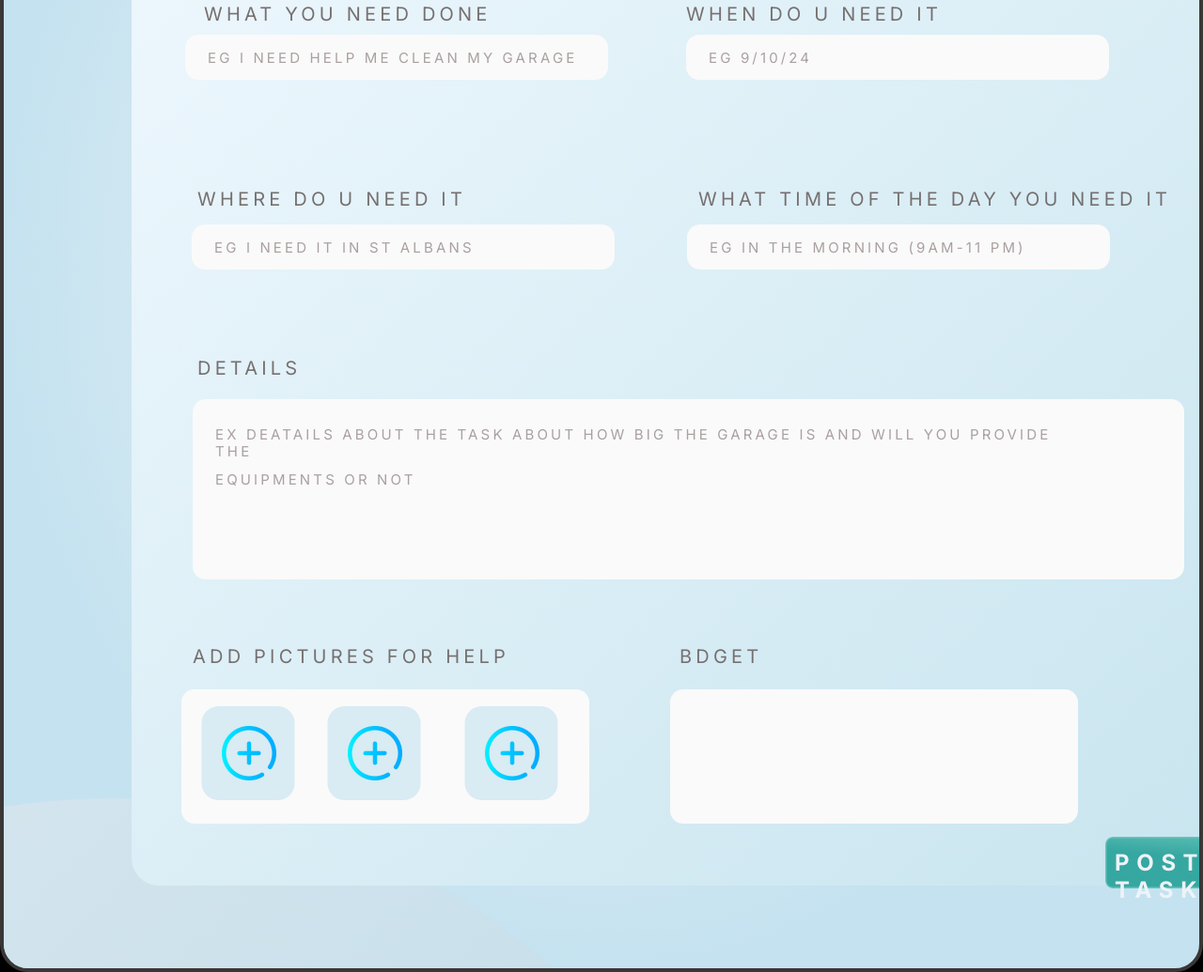
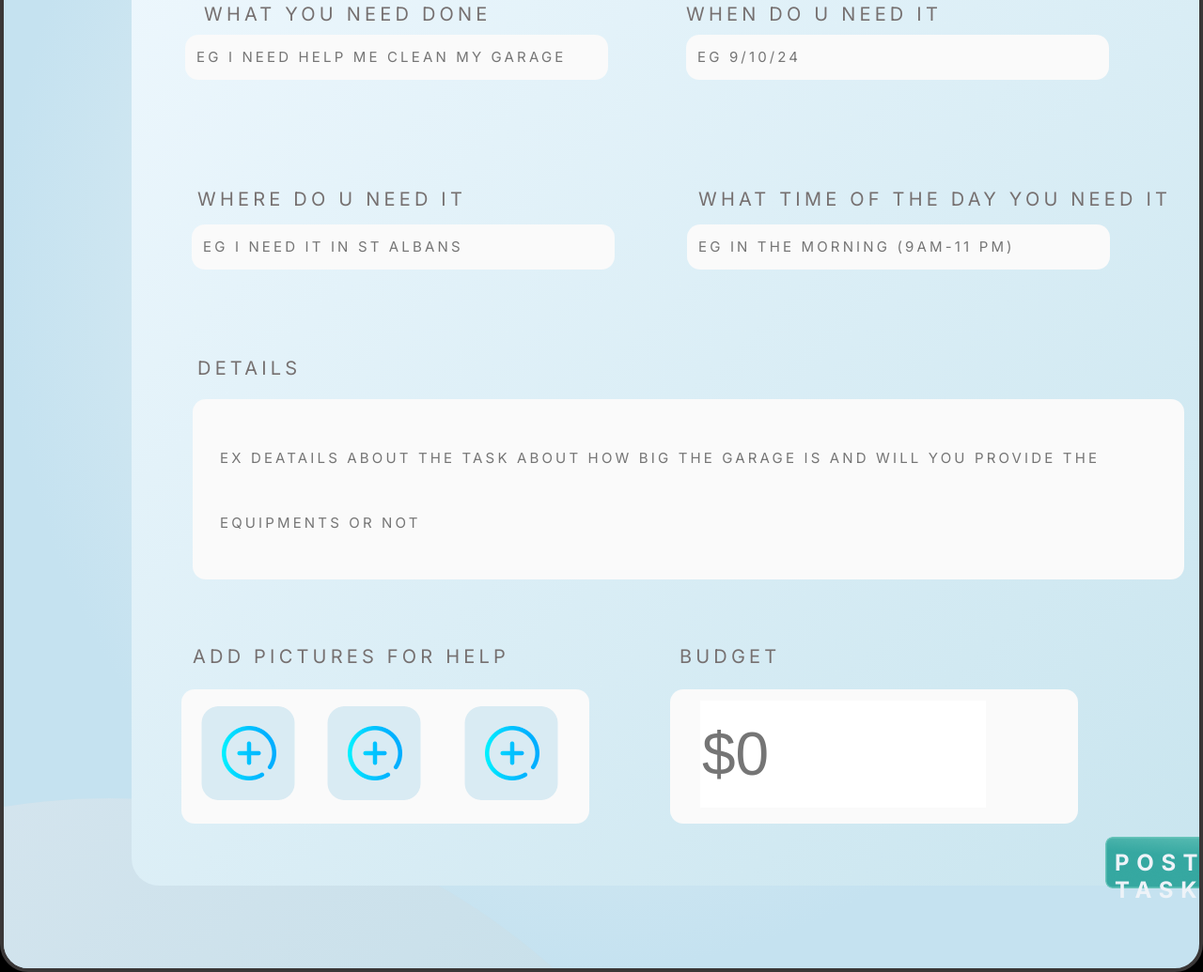
Before and after one commit to russo-christian/HelpHand, a website: page public/views/Task.html in a window 1280 px wide. Shown: the part 466-1501 px from the top of the page at 94% size. Drawn offline with nearby package versions, Linux system fonts and the light colour scheme; files that its build step writes are made by us from their sources; files whose address does not match are found by name.

Commit message:
task page with db

```diff
--- a/public/css/task.css
+++ b/public/css/task.css
@@ -285,13 +285,14 @@ b:visited {
   color: var(--color-darkgray);
 }
 
-.input1 {
-  top: 1208px;
-  left: 741px;
-  border: 0;
-  width: 323px;
+.inputcurrency {
+  top: 0px;
+  left: 0px;
+  border: none;
+  width: 300px;
   height: 112px;
   font-size: var(--font-size-45xl);
+  z-index: 99;
 }
 
 .div {
@@ -356,6 +357,7 @@ b:visited {
   border-radius: var(--br-lg);
   width: 100px;
   height: 100px;
+  z-index: 1;
 }
 .posting-task-child3,
 .posting-task-child4 {
@@ -371,9 +373,67 @@ input {
   left: 231.5px;
   width: 58px;
   height: 58px;
-  z-index: -1;
 }
 
+.edit-time,
+.edit-date,
+.edit-loc,
+.edit-category{
+  top: 17px;
+  left: 17px;
+  border-radius: var(--br-5xs);
+  border: none;
+  width: 400px;
+  height: 40px;
+  font-size: 18.37px;
+  background-color: transparent;
+  z-index: 99;
+  letter-spacing: 0.21em;
+  text-transform: uppercase;
+  white-space: pre-wrap;
+  font-size: var(--font-size-mini);
+  color: #3a3737;
+  font-family: var(--font-inter);
+  margin: 0;
+}
+
+.edit-details
+{
+  top: 15px;
+  left: 3px;
+  border-radius: var(--br-5xs);
+  border: none;
+  width: 1000px;
+  height: 80px;
+  font-size: 18.37px;
+  background-color: transparent;
+  z-index: 99;
+  letter-spacing: 0.21em;
+  text-transform: uppercase;
+  white-space: pre-wrap;
+  font-size: var(--font-size-mini);
+  color: #3a3737;
+  font-family: var(--font-inter);
+}
+
+.edit-equip
+{
+  top: 100px;
+  left: 3px;
+  border-radius: var(--br-5xs);
+  border: none;
+  width: 1000px;
+  height: 48px;
+  font-size: 18.37px;
+  background-color: transparent;
+  z-index: 99;
+  letter-spacing: 0.21em;
+  text-transform: uppercase;
+  white-space: pre-wrap;
+  font-size: var(--font-size-mini);
+  color: #3a3737;
+  font-family: var(--font-inter);
+}
 .plus-1-icon,
 .plus-2-icon,
 .plus-3-icon {
@@ -383,6 +443,7 @@ input {
   width: 58px;
   height: 58px;
   object-fit: cover;
+  z-index: 99;
 }
 .plus-2-icon,
 .plus-3-icon {
--- a/public/js/task.js
+++ b/public/js/task.js
@@ -1,3 +1,4 @@
+// Existing code
 $("input[data-type='currency']").on({
   keyup: function () {
     formatCurrency($(this));
@@ -14,7 +15,7 @@ function formatNumber(n) {
 
 function formatCurrency(input, blur) {
   // appends $ to value, validates decimal side
-  // and puts cursor back in right position.
+  // and puts cursor back in the right position.
 
   // get input value
   var input_val = input.val();
@@ -32,7 +33,7 @@ function formatCurrency(input, blur) {
 
   // check for decimal
   if (input_val.indexOf(".") >= 0) {
-    // get position of first decimal
+    // get position of the first decimal
     // this prevents multiple decimals from
     // being entered
     var decimal_pos = input_val.indexOf(".");
@@ -41,10 +42,10 @@ function formatCurrency(input, blur) {
     var left_side = input_val.substring(0, decimal_pos);
     var right_side = input_val.substring(decimal_pos);
 
-    // add commas to left side of number
+    // add commas to the left side of the number
     left_side = formatNumber(left_side);
 
-    // validate right side
+    // validate the right side
     right_side = formatNumber(right_side);
 
     // On blur make sure 2 numbers after decimal
@@ -55,11 +56,11 @@ function formatCurrency(input, blur) {
     // Limit decimal to only 2 digits
     right_side = right_side.substring(0, 2);
 
-    // join number by .
+    // join the number by .
     input_val = "$" + left_side + "." + right_side;
   } else {
     // no decimal entered
-    // add commas to number
+    // add commas to the number
     // remove all non-digits
     input_val = formatNumber(input_val);
     input_val = "$" + input_val;
@@ -73,10 +74,10 @@ function formatCurrency(input, blur) {
   // Limit input value length to 8 digits
   input_val = input_val.substring(0, 8);
 
-  // send updated string to input
+  // send the updated string to input
   input.val(input_val);
 
-  // put caret back in the right position
+  // put the caret back in the right position
   var updated_len = input_val.length;
   caret_pos = updated_len - original_len + caret_pos;
   input[0].setSelectionRange(caret_pos, caret_pos);
@@ -113,3 +114,60 @@ document
   .addEventListener("click", function () {
     document.getElementById("file-input2").click();
   });
+
+document.addEventListener('DOMContentLoaded', function () {
+  function handleEdit(input) {
+    input.style.display = "block";
+    input.focus();
+  }
+
+  var locInput = document.getElementById("loc");
+  locInput.addEventListener("click", function() {
+    handleEdit(locInput);
+  });
+  locInput.addEventListener("keydown", function(event) {
+    if (event.key === "Enter") {
+      locInput.blur();
+    }
+  });
+
+  var detailsInput = document.getElementById("details");
+  detailsInput.addEventListener("click", function() {
+    handleEdit(detailsInput);
+  });
+  detailsInput.addEventListener("keydown", function(event) {
+    if (event.key === "Enter") {
+      detailsInput.blur();
+    }
+  });
+
+  var timeInput = document.getElementById("time");
+  timeInput.addEventListener("click", function() {
+    handleEdit(timeInput);
+  });
+  timeInput.addEventListener("keydown", function(event) {
+    if (event.key === "Enter") {
+      timeInput.blur();
+    }
+  });
+
+  var dateInput = document.getElementById("date");
+  dateInput.addEventListener("click", function() {
+    handleEdit(dateInput);
+  });
+  dateInput.addEventListener("keydown", function(event) {
+    if (event.key === "Enter") {
+      dateInput.blur();
+    }
+  });
+
+  var categoryInput = document.getElementById("category");
+  categoryInput.addEventListener("click", function() {
+    handleEdit(categoryInput);
+  });
+  categoryInput.addEventListener("keydown", function(event) {
+    if (event.key === "Enter") {
+      categoryInput.blur();
+    }
+  });
+});
--- a/public/views/Task.html
+++ b/public/views/Task.html
@@ -39,20 +39,21 @@
       <div class="what-time-of">What time of the day you need it</div>
       <div class="ellipse-div"></div>
       <div class="add-pictures-for">add PICTURES FOR HELP</div>
-      <div class="budget">BDGET</div>
+      <div class="budget">BUDGET</div>
       <div class="rectangle-parent">
         <div class="frame-child"></div>
-        <div class="eg-i-need">EG i need it in st Albans</div>
+        <input type="text" id="loc" class="edit-loc" style="display:block;" placeholder="EG i need it in st Albans">
       </div>
       <div class="rectangle-group">
         <div class="frame-item"></div>
         <div class="ex-deatails-about-container">
           <span class="ex-deatails-about-container1">
             <p class="ex-deatails-about">
-              ex DEATAILS ABOUT THE TASK ABOUT HOW BIG THE GARAGE IS AND WILL
-              YOU PROVIDE THE
+              <input type="text" id="details" class="edit-details" style="display:block;" placeholder="ex DEATAILS ABOUT THE TASK ABOUT HOW BIG THE GARAGE IS AND WILL YOU PROVIDE THE">
             </p>
-            <p class="equipments-or-not">EQUIPMENTS OR NOT</p>
+            <p class="equipments-or-not">
+              <input type="text" id="eqip" class="edit-equip" style="display:block;" placeholder="EQUIPMENTS OR NOT">
+            </p>
           </span>
         </div>
       </div>
@@ -63,7 +64,7 @@
       <div class="posting-task-child1"></div>
       <div class="eg120">
         <input
-          class="input1"
+          class="inputcurrency"
           type="text"
           name="currency-field"
           id="currencyfield"
@@ -78,15 +79,15 @@
       <b class="post-task">post task</b>
       <div class="frame-div">
         <div class="frame-child"></div>
-        <div class="eg-i-need">EG In the morning (9am-11 pm)</div>
+        <input type="text" id="time" class="edit-time" style="display:block;" placeholder="EG In the morning (9am-11 pm)">
       </div>
       <div class="rectangle-parent1">
         <div class="frame-child"></div>
-        <div class="eg-91024">EG 9/10/24</div>
+        <input type="text" id="date" class="edit-date" style="display:block;" placeholder="EG 9/10/24">
       </div>
       <div class="rectangle-parent2">
         <div class="frame-child"></div>
-        <div class="eg-91024">EG i need help me clean my garage</div>
+        <input type="text" id="category" class="edit-category" style="display:block;" placeholder="EG i need help me clean my garage">
       </div>
       <img class="posting-task-child2" alt="" src="img/rectangle28.png" />
 
@@ -131,6 +132,7 @@
         id="file-input2"
         accept="image/*"
         onchange="previewImage(this)"
+        style="z-index: -1;"
       />
     </div>
 
```
Also changed, not shown: public/js/profile.js (line endings or trailing spaces).
